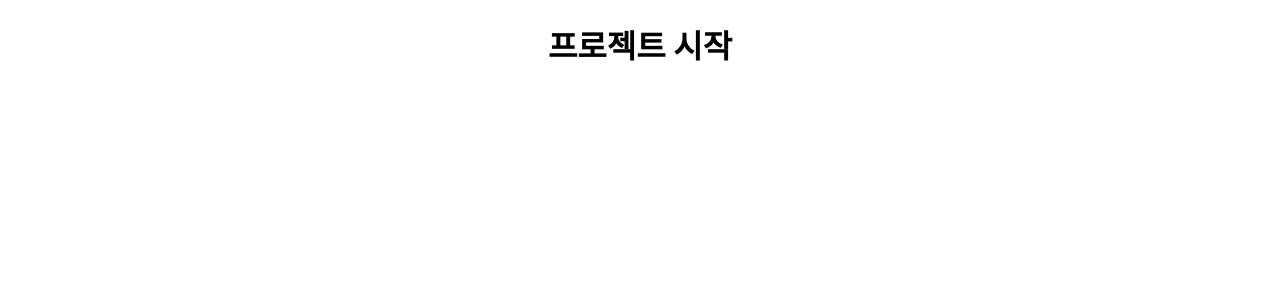
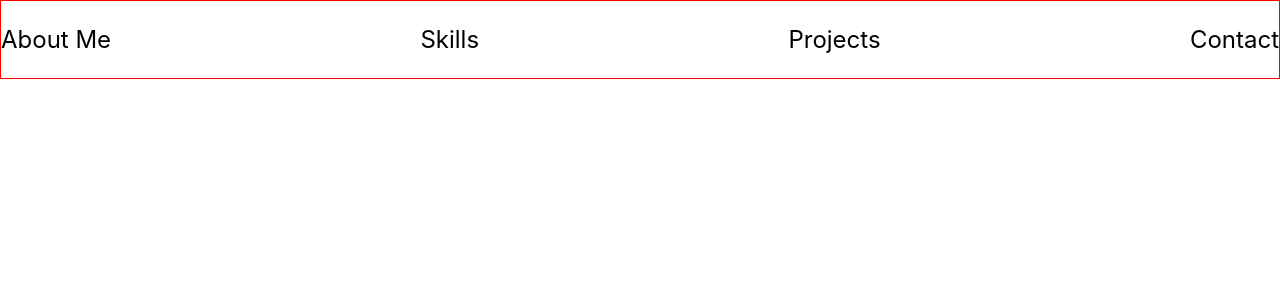
Before and after one commit to jieuny0314/portfolio, a React (Create React App) app: page / in a window 1280 px wide. Shown: the top 300 px of the page. Built offline with nearby package versions, Linux system fonts and the light colour scheme.

Commit message:
:lipstick: Style : Header PC 레이아웃

```diff
--- a/package.json
+++ b/package.json
@@ -9,6 +9,7 @@
     "react": "^18.2.0",
     "react-dom": "^18.2.0",
     "react-scripts": "5.0.1",
+    "styled-components": "^6.0.7",
     "web-vitals": "^2.1.4"
   },
   "scripts": {
--- a/src/App.js
+++ b/src/App.js
@@ -1,11 +1,18 @@
-import logo from "./logo.svg";
 import "./App.css";
+import styled from "styled-components";
+import Header from "./Components/Header";
+
+const MainContainer = styled.div`
+  display: flex;
+  align-items: center;
+  justify-content: center;
+`;
 
 function App() {
   return (
-    <div className="App">
-      <h1>프로젝트 시작</h1>
-    </div>
+    <MainContainer>
+      <Header />
+    </MainContainer>
   );
 }
 
--- /dev/null
+++ b/src/Components/Header.jsx
@@ -0,0 +1,31 @@
+import styled from "styled-components";
+
+const HeaderContainer = styled.div`
+  max-width: 1440px;
+  width: 100%;
+  border: 1px solid red;
+
+  .navi {
+    display: flex;
+    list-style: none;
+    align-items: center;
+    justify-content: space-between;
+    padding: 0;
+    font-size: 1.5rem;
+  }
+`;
+
+function Header() {
+  return (
+    <HeaderContainer>
+      <ul className="navi">
+        <li className="li">About Me</li>
+        <li className="li">Skills</li>
+        <li className="li">Projects</li>
+        <li className="li">Contact</li>
+      </ul>
+    </HeaderContainer>
+  );
+}
+
+export default Header;
```
Also changed, not shown: src/logo.svg (deleted), 1 other file (tests, documents, lock files or other folders).
